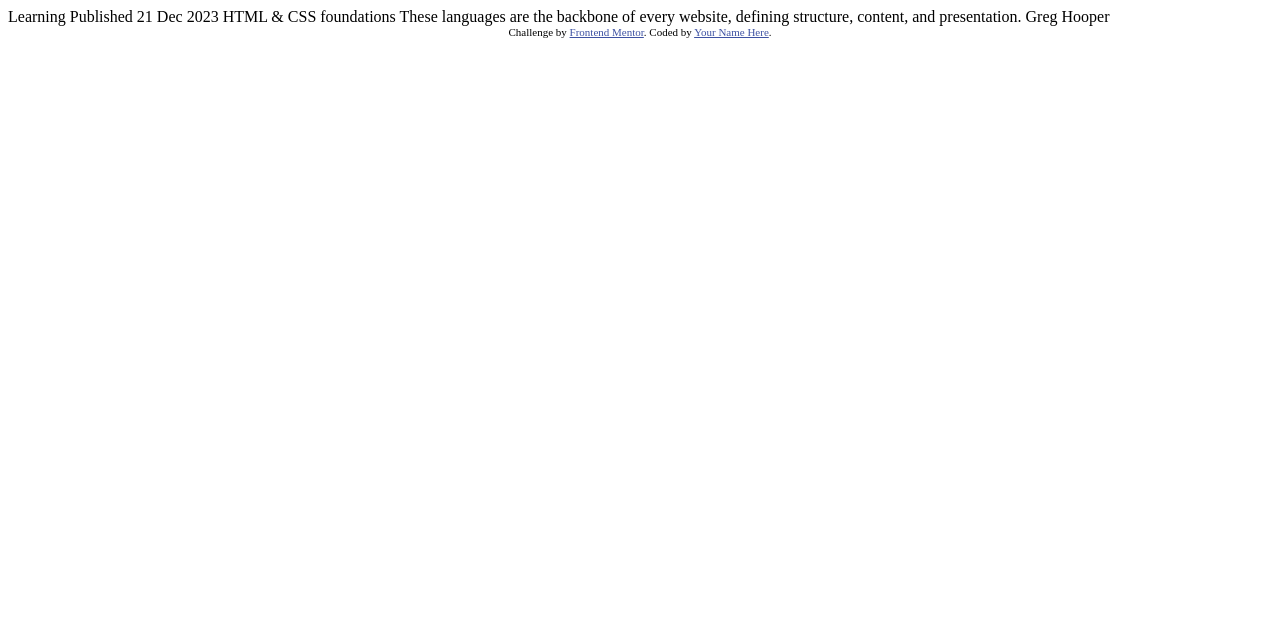
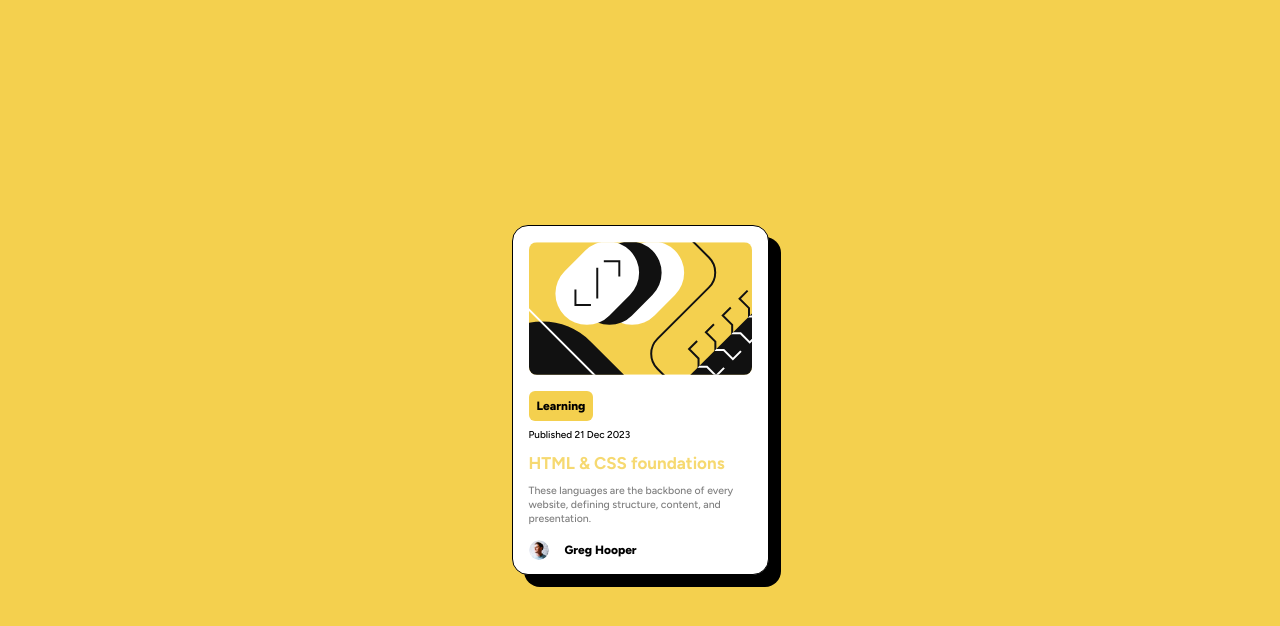
Before and after one commit to ARPIT73881/FrontendMentor-Blog-Preview-Card, a plain HTML site: page index.html in a window 1280 px wide. Drawn offline with Linux system fonts and the light colour scheme.

Commit message:
Blog preview card complete

```diff
--- a/index.html
+++ b/index.html
@@ -1,34 +1,37 @@
 <!DOCTYPE html>
 <html lang="en">
-<head>
-  <meta charset="UTF-8">
-  <meta name="viewport" content="width=device-width, initial-scale=1.0"> <!-- displays site properly based on user's device -->
-
-  <link rel="icon" type="image/png" sizes="32x32" href="./assets/images/favicon-32x32.png">
-
-  <title>Frontend Mentor | Blog preview card</title>
-
-  <!-- Feel free to remove these styles or customise in your own stylesheet 👍 -->
-  <style>
-    .attribution { font-size: 11px; text-align: center; }
-    .attribution a { color: hsl(228, 45%, 44%); }
-  </style>
-</head>
-<body>
-
-  Learning
-
-  Published 21 Dec 2023
-
-  HTML & CSS foundations
-
-  These languages are the backbone of every website, defining structure, content, and presentation.
-
-  Greg Hooper
-
-  <div class="attribution">
-    Challenge by <a href="https://www.frontendmentor.io?ref=challenge" target="_blank">Frontend Mentor</a>.
-    Coded by <a href="#">Your Name Here</a>.
-  </div>
-</body>
+  <head>
+    <meta charset="UTF-8" />
+    <meta name="viewport" content="width=device-width, initial-scale=1.0" />
+    <link
+      rel="icon"
+      type="image/png"
+      sizes="32x32"
+      href="./assets/images/favicon-32x32.png"
+    />
+    <link rel="stylesheet" href="style.css" />
+    <title>Frontend Mentor | Blog preview card</title>
+  </head>
+  <body>
+    <main>
+      <figure>
+        <img src="./assets/images/illustration-article.svg" alt="image " />
+      </figure>
+      <h4>Learning</h4>
+      <p class="date">Published 21 Dec 2023</p>
+      <!-- our main heading -->
+      <h1>HTML & CSS foundations</h1>
+      <p class="second-para">
+        These languages are the backbone of every website, defining structure,
+        content, and presentation.
+      </p>
+      <!-- section for the image and name at the bottom -->
+      <section>
+        <figure>
+          <img src="./assets/images/image-avatar.webp" alt="avatar image" />
+        </figure>
+        <h6>Greg Hooper</h6>
+      </section>
+    </main>
+  </body>
 </html>
--- /dev/null
+++ b/style.css
@@ -0,0 +1,100 @@
+/* importing font style */
+@import url('https://fonts.googleapis.com/css2?family=Figtree:ital,wght@0,300..900;1,300..900&display=swap');
+
+/* default styling */
+*{
+    margin: 0;
+    padding: 0;
+    box-sizing: border-box;
+}
+
+/* sytling body */
+body{
+    height: 100vh;
+    display: flex;
+    justify-content: center;
+    align-items: center;
+    background-color: hsl(47, 88%, 63%);
+    font-family: "Figtree", sans-serif;
+}
+
+/* main container or main block */
+main{
+    width: 257px;
+    height: 350px;
+    border: 1px solid black;
+    border-radius: 16px;
+    padding: 16px;
+    background-color: hsl(0, 0%, 100%);
+    box-shadow: 12px 12px;
+    display: flex;
+    flex-direction: column;
+    justify-content: space-between;
+}
+
+/* image inside the main block */
+img{
+    width: 100%;
+    border-radius: 8px;
+}
+
+/* subheading h4 in main container */
+main h4{
+    padding: 8px;
+    font-size: 12px;
+    font-weight: 800;
+    background-color: hsl(47, 88%, 63%);
+    color: hsl(0, 0%, 0%);
+    border-radius: 6px;
+    width: fit-content;
+    height: fit-content;
+}
+
+/* date paragraph */
+.date{
+    margin-top: -4px;
+    font-size: 10px;
+    color: hsl(0, 0%, 0%);
+    font-weight: 500;
+}
+
+
+/* heading inside the main block */
+h1{
+    cursor: pointer;
+    color: hsl(47, 88%, 63%);
+    opacity: 0.8;
+    font-size: 17px;
+}
+
+/* second paragraph in main container */
+.second-para{
+    font-size: 10.5px;
+    color: hsl(0, 0%, 50%);
+    line-height: 14px;
+    font-weight: 500;
+    /* margin-bottom: 16px; */
+}
+
+/* section part or the lower part with image and name */
+section{
+    display: flex;
+    align-items: center;
+    gap: 16px;
+    margin-bottom: -6px;
+}
+
+/* section image  */
+section img{
+    width: 20px;
+    height: 20px;
+    border-radius: 100%;
+    margin-top: 2px;
+}
+
+/* section heading */
+section h6{
+    font-size: 12px;
+    font-weight: 800;
+    line-height: 1px;
+}
```
Also changed, not shown: 2 other files.
